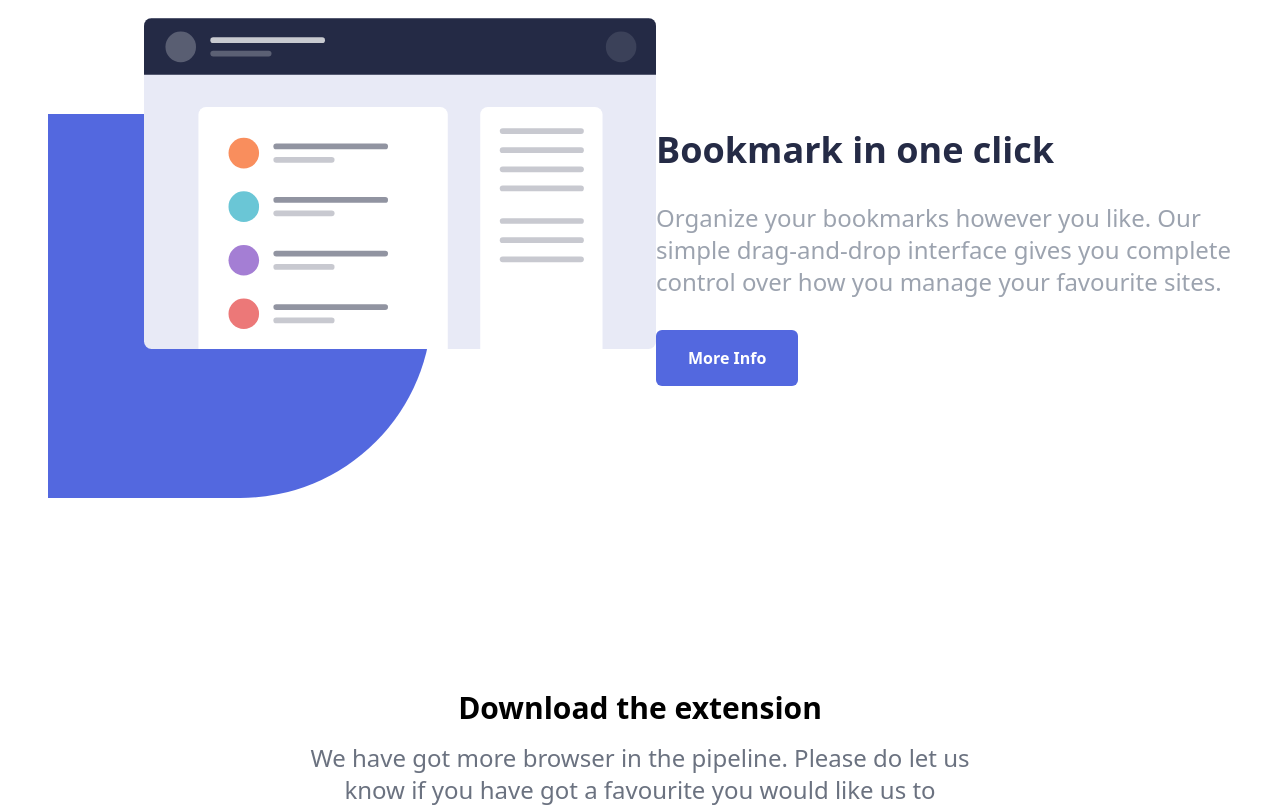
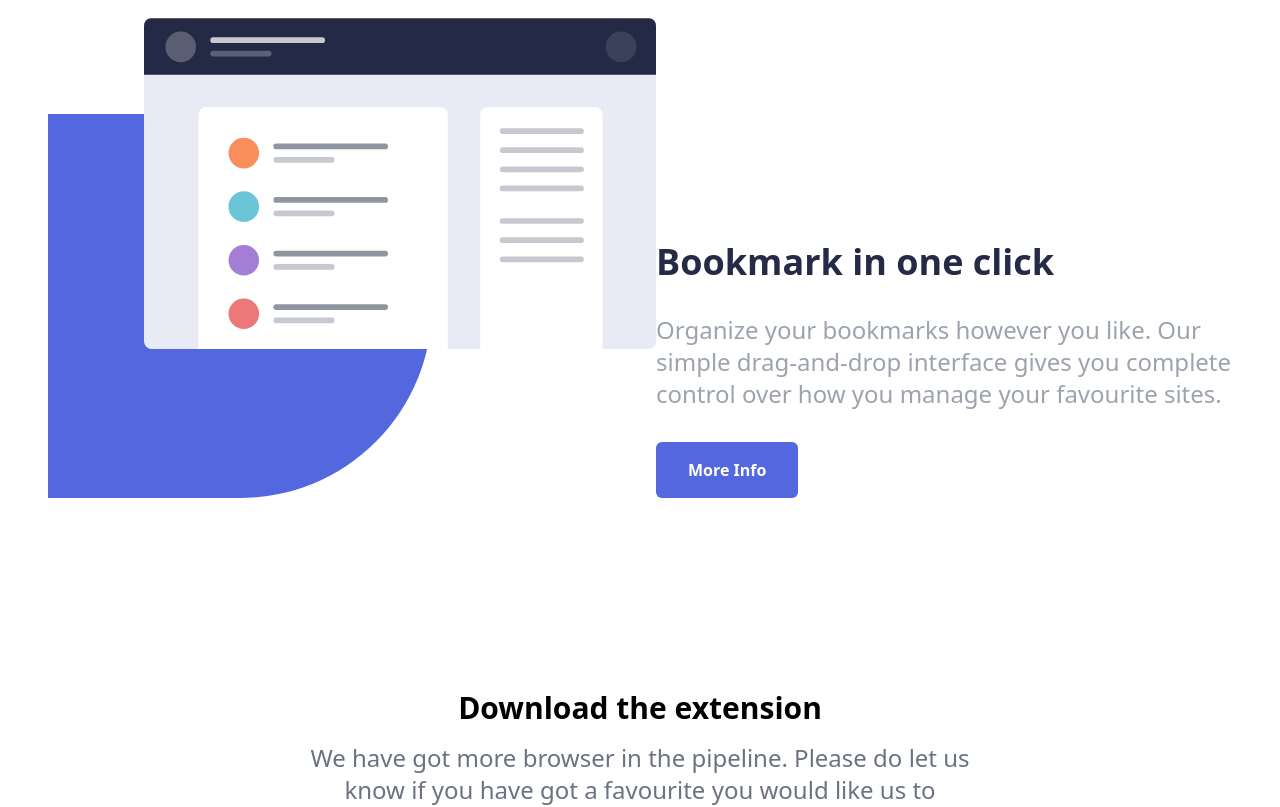
Before and after one commit to joelmatiasduran/landing-tmia, a Next.js app: page / in a window 1280 px wide. Shown: the part 1280-2087 px from the top of the page. Built offline with nearby package versions, Linux system fonts and the light colour scheme.

Commit message:
Bg Blue Fix

```diff
--- a/components/Features/index.tsx
+++ b/components/Features/index.tsx
@@ -72,9 +72,9 @@ const Features: React.FC<indexProps> = ({}) => {
                   alt={""}
                 />
               </div>
-              <div className="bg-soft-blue rounded-r-full h-72 md:h-96 w-96 mt-24"></div>
+              <div className="bg-soft-blue rounded-r-full h-56 md:h-96 w-96 mt-24"></div>
             </div>
-            <div className="w-full md:w-1/2  max-w-xl">
+            <div className="mt-12 md:mt-auto w-full md:w-1/2  max-w-xl">
               {isTab === "first" ? (
                 <FeatureInfo
                   FeatureTitle="Bookmark in one click"
```
